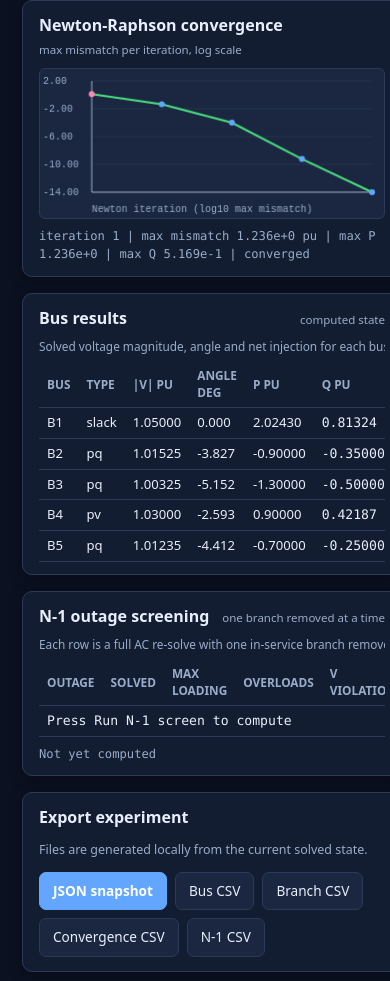
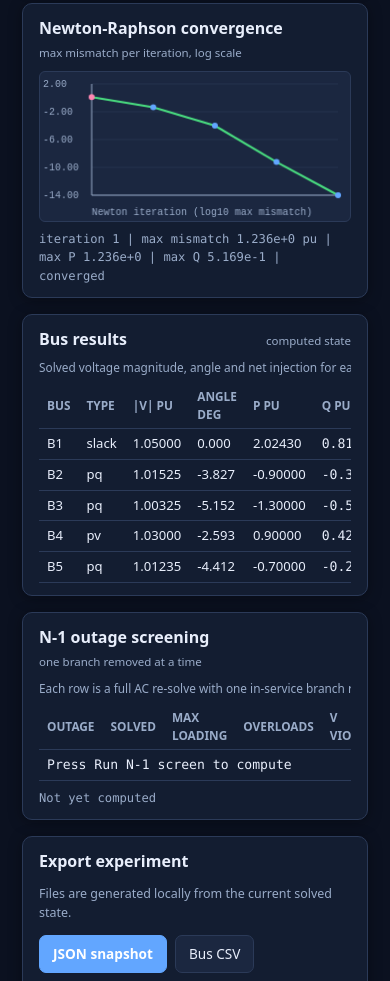
Before and after one commit to draarivpatel-ui/gridflow-ac, a website: page index.html in a window 390 px wide. Shown: the part 2599-3580 px from the top of the page. Drawn offline with Linux system fonts and the light colour scheme.

Commit message:
Fix mobile horizontal overflow in plot grid and table scroll

```diff
--- a/style.css
+++ b/style.css
@@ -122,7 +122,7 @@ input[type="range"] { width: 100%; accent-color: var(--accent); }
 .status-line { font-size: 0.78rem; color: var(--muted); margin-top: 10px; }
 .status-line.warn { color: var(--warn); font-weight: 600; }
 
-.plot-grid { display: grid; grid-template-columns: repeat(auto-fit, minmax(380px, 1fr)); gap: 16px; }
+.plot-grid { display: grid; grid-template-columns: repeat(auto-fit, minmax(min(380px, 100%), 1fr)); gap: 16px; }
 .plot-panel { padding: 14px 16px 12px; min-width: 0; }
 .plot-head { display: flex; flex-wrap: wrap; align-items: baseline; justify-content: space-between; gap: 6px; margin-bottom: 10px; }
 .plot-note { font-size: 0.72rem; color: var(--muted); }
@@ -131,7 +131,7 @@ canvas { display: block; width: 100%; height: auto; background: var(--surface-2)
 .seg-row { display: flex; gap: 6px; margin-bottom: 10px; flex-wrap: wrap; }
 .seg { border: 1px solid var(--border); background: var(--surface-2); color: var(--muted); padding: 5px 11px; border-radius: 999px; font: inherit; font-size: 0.76rem; cursor: pointer; }
 .seg[aria-pressed="true"] { background: var(--accent); border-color: var(--accent); color: #fff; font-weight: 600; }
-.table-scroll { overflow: auto; max-height: 240px; }
+.table-scroll { overflow: auto; max-width: 100%; max-height: 240px; }
 table { border-collapse: collapse; width: 100%; font-size: 0.82rem; }
 caption { text-align: left; font-size: 0.74rem; color: var(--muted); padding-bottom: 6px; }
 th, td { text-align: left; padding: 5px 8px; border-bottom: 1px solid var(--border); }
```
